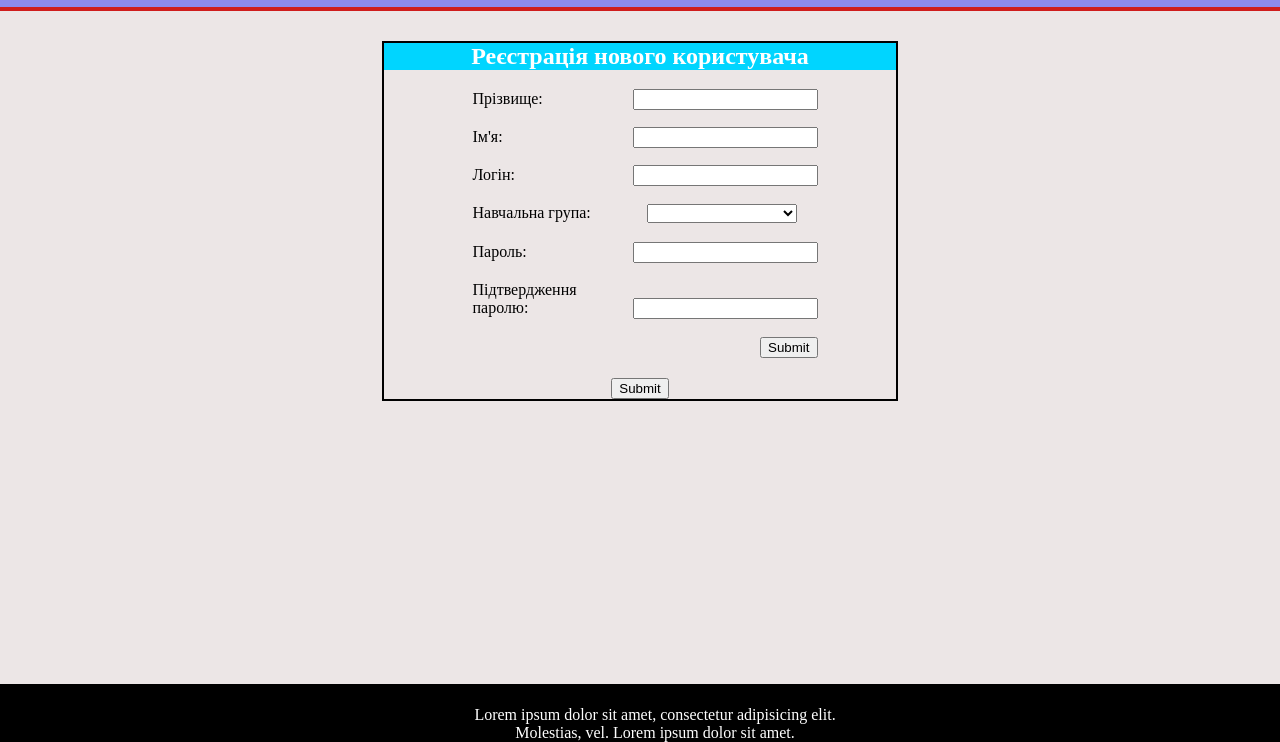
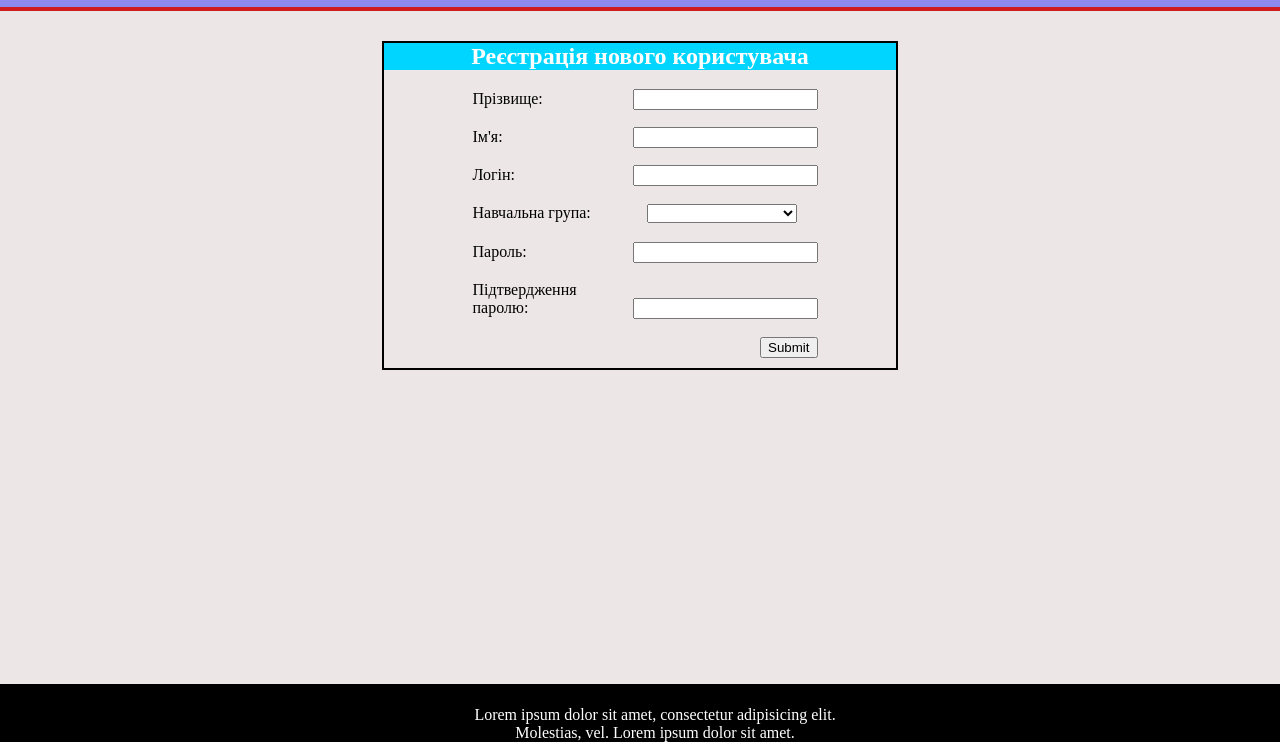
Before and after one commit to AndrewSkarg/Vlasenko_TSPP, a plain HTML site: page register.html in a window 1280 px wide. Shown: the part 58-800 px from the top of the page. Drawn offline with Linux system fonts and the light colour scheme.

Commit message:
reg_correct

```diff
--- a/register.html
+++ b/register.html
@@ -47,9 +47,7 @@
             </div>
             </div>
 
-            <div id="login">
-                <div><input type="submit" placeholder="Зареєструватись"></div>
-            </div>
+
         </div>
 
 
```
